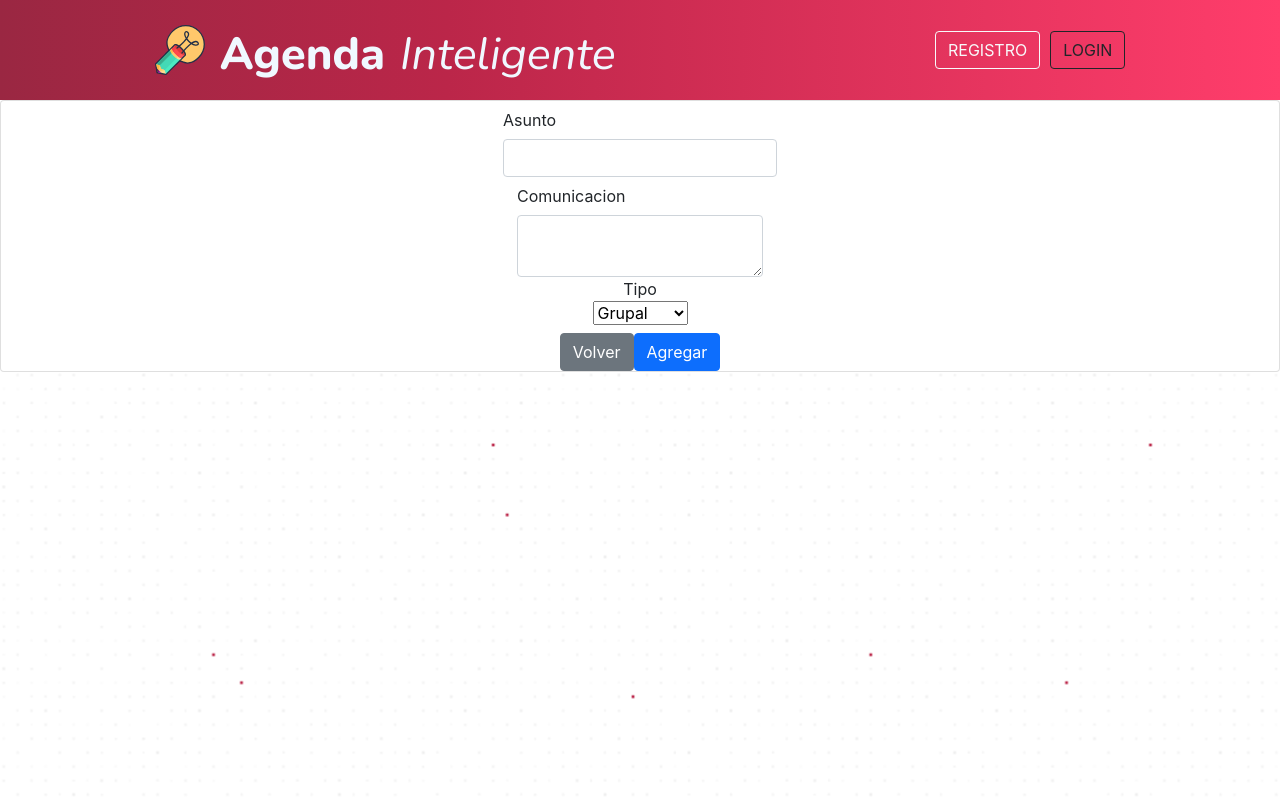
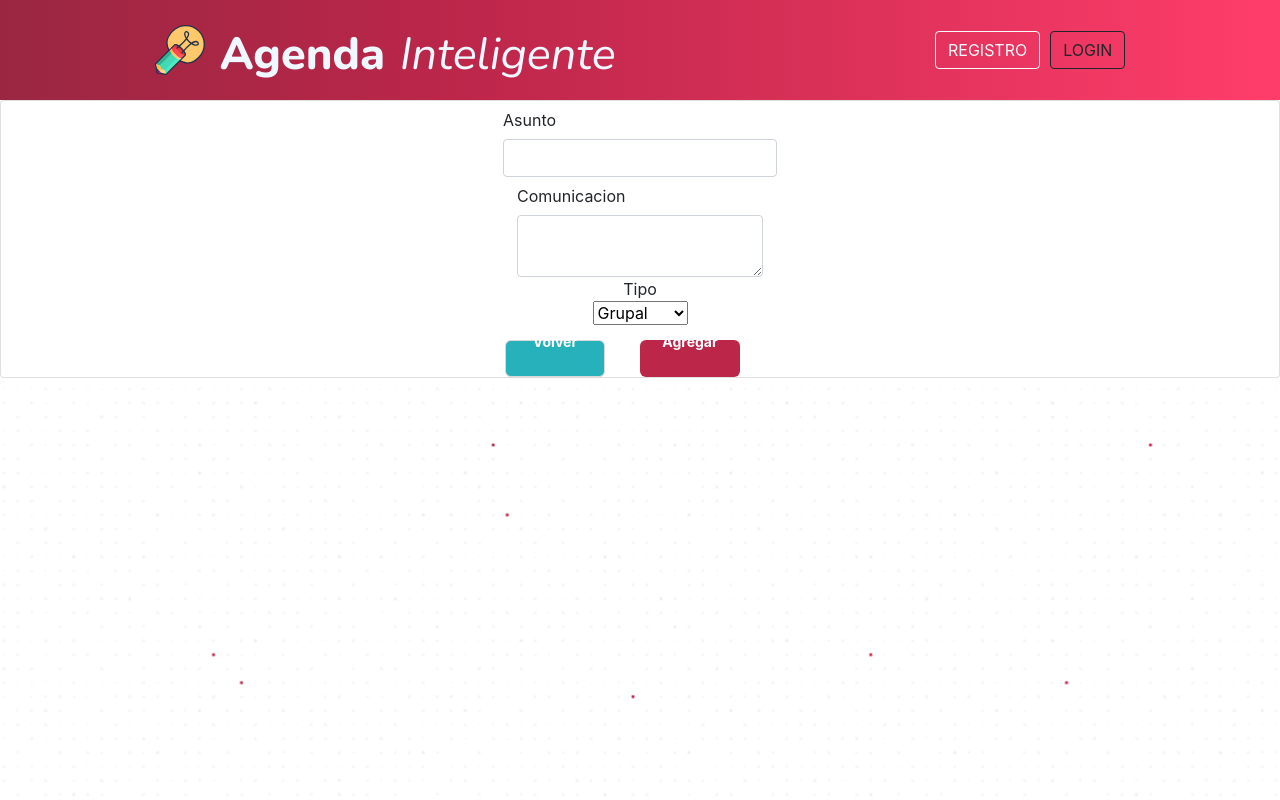
Before and after one commit to ycervantes1985/agenda_comunicacion, a React (Create React App) app in the folder client/: page /add-comunicacion in a window 1280 px wide. Built offline with nearby package versions, Linux system fonts and the light colour scheme.

Commit message:
modificaciones front y se agrega controller al services

```diff
--- a/client/src/App.css
+++ b/client/src/App.css
@@ -1,3 +1,9 @@
+*{
+  margin: 0;
+  padding: 0;
+}
+
+
 
 
 .App {
@@ -65,6 +71,62 @@ font-size: 45px;
 color: aliceblue;
 margin-top: 10px;
 
+}
+
+.body-profesor{
+  display: flex;
+  flex-direction: column;
+
+}
+
+.body-profesor h3{
+  margin-top: 35px;
+  margin-left: 105px;
+  margin-bottom: -35px;
+}
+
+.btn-addMany{
+  margin-top: 35px;
+  margin-right: 35px;
+  align-self: flex-end;
+  background-color: #bb2649;
+  width: 100px;
+  color: #fff;
+  font-weight: bold;
+}
+
+.btn-comBack{
+  margin-top: 15px;
+  margin-right: 35px;
+  padding-bottom: 35px;
+  align-self: center;
+  background-color: #26b1bb;
+  width: 100px;
+  color: #fff;
+  font-weight: bold;
+
+}
+
+.btn-comAdd{
+  margin-top: 15px;
+  margin-right: 35px;
+  padding-bottom: 35px;
+  align-self: center;
+  background-color: #bb2649;
+  width: 100px;
+  color: #fff;
+  font-weight: bold;
+}
+
+.btn-detail{
+  margin-top: 0px;
+  margin-right: 35px;
+  padding-bottom: 35px;
+  align-self: center;
+  background-color: #bb2649;
+  width: 100px;
+  color: #fff;
+  font-weight: bold;
 }
 
 .nav-extra-bold-text{
--- a/client/src/components/ComunicacionForm.js
+++ b/client/src/components/ComunicacionForm.js
@@ -3,7 +3,8 @@ import { Formik, Form, Field } from 'formik';
 import * as Yup from 'yup';
 import { useParams, useNavigate } from 'react-router-dom';
 import { addComunicacionToEstudiante, addComunicacionToAllEstudiante } from '../services/users.services';
-import Button from 'react-bootstrap/Button';
+import { Button } from 'antd';
+
 import Swal from 'sweetalert2'
 
 const ComunicacionForm = () => {
@@ -20,7 +21,7 @@ const ComunicacionForm = () => {
 
 
 
-    const goToBack = () =>{navigate(`/user/comunicacion/${id}`)}
+    const goToBack = () =>{navigate(`/home`)}
 
     const comunicacionSchema = Yup.object().shape({
         asunto: Yup.string()
@@ -58,6 +59,9 @@ const ComunicacionForm = () => {
         }
     }
 
+
+
+
     return (
         <div className="card">
             <Formik
@@ -85,8 +89,8 @@ const ComunicacionForm = () => {
                             </Field>
                             {errors.tipo && touched.tipo ? <p>{errors.tipo}</p> : null}
                         <div>
-                            <Button onClick={goToBack} variant="secondary">Volver</Button>
-                            <Button type='submit' >Agregar</Button>
+                            <Button onClick={goToBack}  className='btn-comBack' >Volver</Button>
+                            <Button type='submit' className='btn-comAdd' >Agregar</Button>
                         </div>
                     </Form>
                 )}
--- a/client/src/services/users.services.js
+++ b/client/src/services/users.services.js
@@ -14,3 +14,7 @@ export const addComunicacionToEstudiante = (id, comunicacion) => axios.post(`htt
 export const addComunicacionToAllEstudiante = ( comunicacion) => axios.put(`http://localhost:8000/api/user/comunicacion/`, comunicacion);
 
 export const getComunicacionFromEstudiante = (id) => axios.get(`http://localhost:8000/api/user/comunicacion/${id}`);
+
+export const getOneComunicacionFromEstudiante = (id) => axios.get(`http://localhost:8000/api/user/comunicacionOnly/${id}`);
+
+export const getOneEstudiante = (id) => axios.get(`http://localhost:8000/api/usersOne/${id}`);
--- a/client/src/views/EstudianteDet.js
+++ b/client/src/views/EstudianteDet.js
@@ -1,7 +1,7 @@
 import React, { useEffect, useState, useRef } from 'react';
 import {useParams, Link, useNavigate} from 'react-router-dom';
 import { useUser } from "../contexts/userContext";
-import {  getComunicacionFromEstudiante } from '../services/users.services'
+import {  getComunicacionFromEstudiante, getOneEstudiante } from '../services/users.services'
 import { SearchOutlined, CheckCircleOutlined, CloseCircleOutlined } from '@ant-design/icons';
 import {BooleanField } from "@pankod/refine-antd";
 import moment from 'moment';
@@ -13,6 +13,8 @@ function EstudianteDet() {
     const {user,setUser} = useUser();
     const {id} = useParams()
     const [comunicaciones, setComunicaciones] = useState();
+    const [estudiante, setEstudiante] = useState();
+
     const navigate = useNavigate()
 
     const [searchText, setSearchText] = useState('');
@@ -124,13 +126,22 @@ function EstudianteDet() {
 
     useEffect(() => {
         traerComunicaciones()
+        traerEstudiante()
 }, []);
 
 
 
+const traerEstudiante = async() =>{
+    const response = await getOneEstudiante(id)
+    console.log("estudiante",response.data.estudiante[0])
+    setEstudiante(response.data.estudiante[0])
+}
+
+
+const gotoBack = () =>{navigate(`/home`)}
+
 const traerComunicaciones = async() =>{
     const response = await getComunicacionFromEstudiante(id)
-    console.log("Estas son las comunicaciones", response.data.comunicaciones)
     setComunicaciones(response.data.comunicaciones)
 }
 
@@ -201,8 +212,10 @@ const columns = [
 
 ];
   return (
-    <div>
+    <div className='body-profesor'>
+        <h3> {estudiante?.firstName} {estudiante?.lastName}</h3>
         <Table columns={columns} dataSource={comunicaciones} />
+        <Button className='btn-detail' onClick={gotoBack}>Volver</Button>
     </div>
   )
 }
--- a/client/src/views/Profesor.js
+++ b/client/src/views/Profesor.js
@@ -190,8 +190,8 @@ const onDeleteEstudiante = async (record) =>{
 
 
   return (
-    <div>
-        <Button onClick={gotoAddAll}>Add</Button>
+    <div className='body-profesor'>
+        <Button className='btn-addMany' onClick={gotoAddAll}>Grupal</Button>
         <Table columns={columns} dataSource={estudiantes} />
     </div>
   )
```
Also changed, not shown: 2 other files (tests, documents, lock files or other folders).
